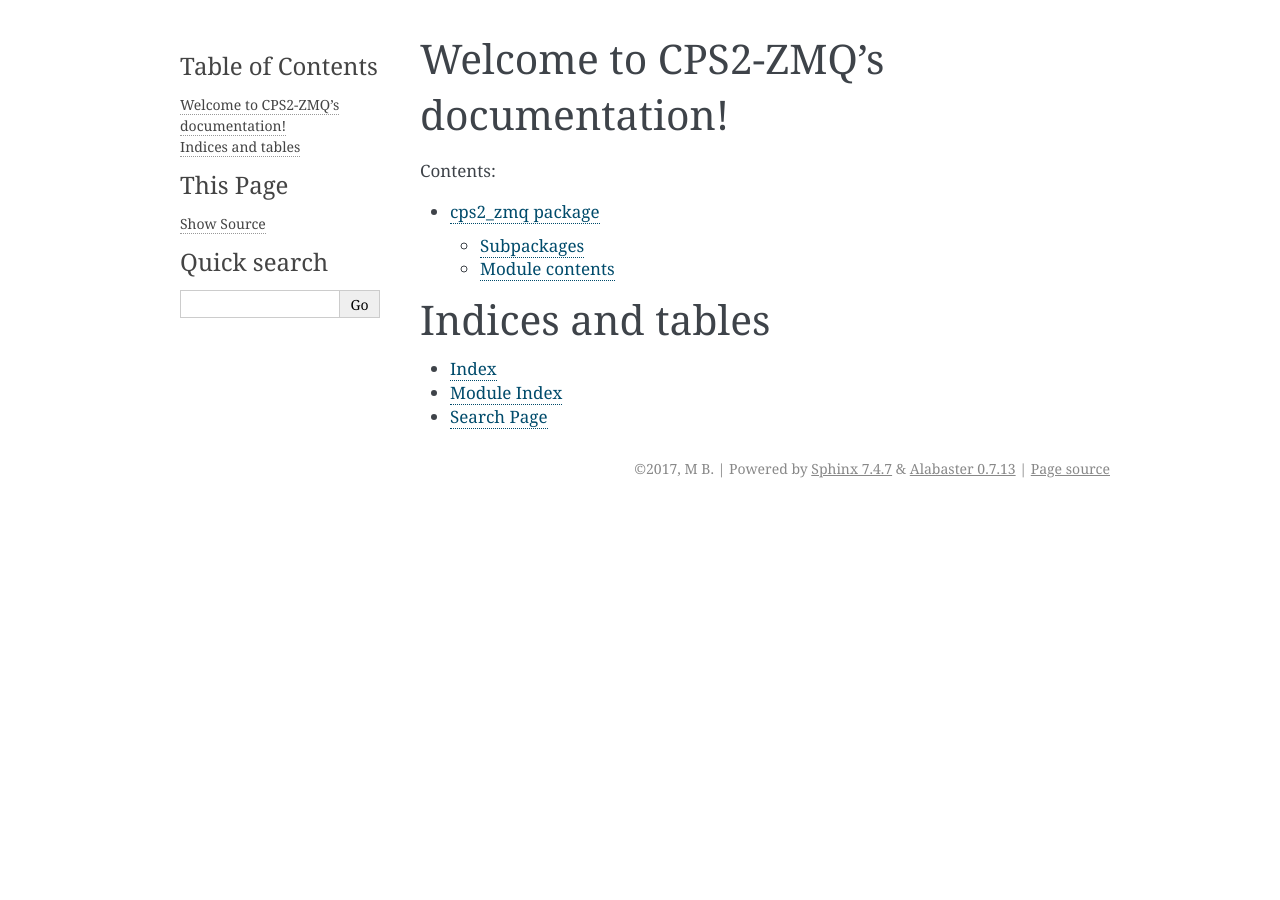
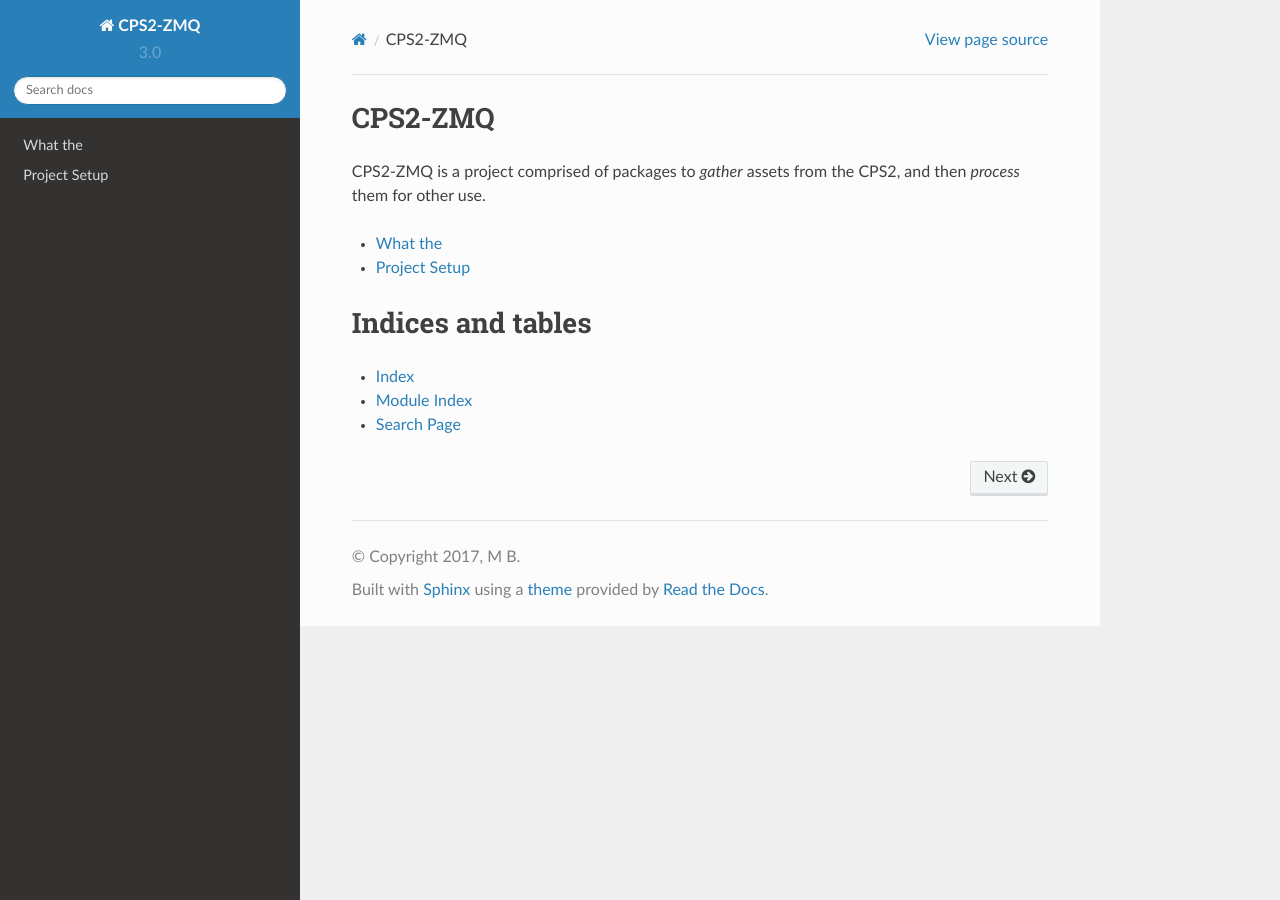
Before and after one commit to goosechooser/cps2-zmq, a Sphinx documentation site: the page built from docs/source/index.rst, in a window 1280 px wide. Built offline with Sphinx 7.4.7 and the Read the Docs theme 2.0.0, drawn with Linux system fonts in a browser that asks for light colours; pages that are not in the unit, such as notebooks, are missing from menus.

Commit message:
more documentation MORE

```diff
--- a/docs/source/conf.py
+++ b/docs/source/conf.py
@@ -19,6 +19,8 @@
 #
 import os
 import sys
+import sphinx_rtd_theme
+
 sys.path.insert(0, os.path.abspath('..\\..\\src'))
 
 # -- General configuration ------------------------------------------------
@@ -128,7 +130,7 @@ todo_include_todos = True
 # The theme to use for HTML and HTML Help pages.  See the documentation for
 # a list of builtin themes.
 #
-html_theme = 'alabaster'
+html_theme = "sphinx_rtd_theme"
 
 # Theme options are theme-specific and customize the look and feel of a theme
 # further.  For a list of options available for each theme, see the
@@ -137,7 +139,8 @@ html_theme = 'alabaster'
 # html_theme_options = {}
 
 # Add any paths that contain custom themes here, relative to this directory.
-# html_theme_path = []
+html_theme_path = [sphinx_rtd_theme.get_html_theme_path()]
+
 
 # The name for this set of Sphinx documents.
 # "<project> v<release> documentation" by default.
--- a/docs/source/cps2_zmq.rst
+++ b/docs/source/cps2_zmq.rst
@@ -1,5 +1,5 @@
 cps2_zmq package
-===========
+================
 
 Subpackages
 -----------
--- a/docs/source/cps2_zmq.gather.rst
+++ b/docs/source/gather.rst
@@ -1,4 +1,4 @@
-cps2_zmq.gather package
+gather package
 =======================
 
 Submodules
--- a/docs/source/index.rst
+++ b/docs/source/index.rst
@@ -3,15 +3,16 @@
    You can adapt this file completely to your liking, but it should at least
    contain the root `toctree` directive.
 
-Welcome to CPS2-ZMQ's documentation!
-=======================================
+CPS2-ZMQ
+========
 
-Contents:
+CPS2-ZMQ is a project comprised of packages to `gather` assets from the CPS2, and then `process` them for other use.
 
 .. toctree::
-   :maxdepth: 2
+   :maxdepth: 1
 
-   modules
+   whatdo
+   setup
 
 
 
--- a/docs/source/cps2_zmq.process.rst
+++ b/docs/source/process.rst
@@ -1,7 +1,7 @@
-cps2_zmq.process package
+process package
 ======================
 
-Submodules
+Modules
 ----------
 
 cps2_zmq.process.ColorTile module
--- /dev/null
+++ b/docs/source/whatdo.rst
@@ -0,0 +1,2 @@
+What the
+********
```
Also changed, not shown: docs/source/modules.rst (deleted, +0 -7 lines), docs/source/setup.rst (added, +8 -0 lines).
